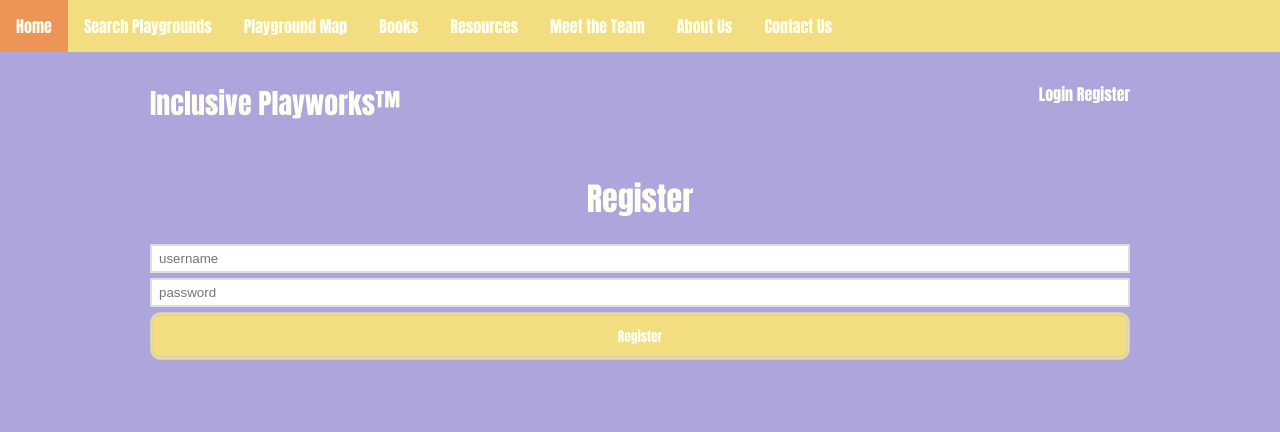
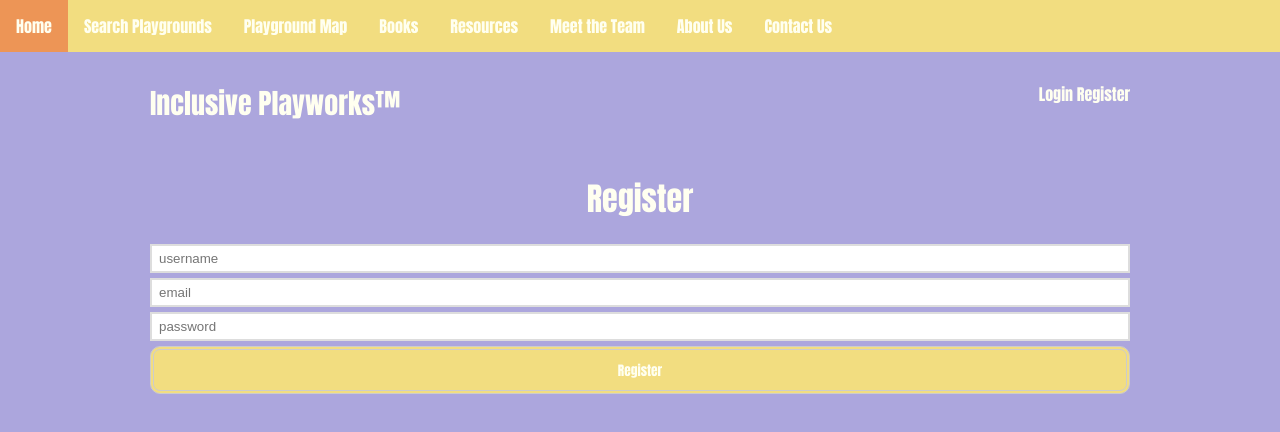
Before and after one commit to htntang/everychildplays, a React (Create React App) app in the folder client/: page /register in a window 1280 px wide. Shown: the top 432 px of the page. Built offline with nearby package versions, Linux system fonts and the light colour scheme.

Commit message:
added email to registration page

```diff
--- a/client/src/Pages/RegistrationPage.js
+++ b/client/src/Pages/RegistrationPage.js
@@ -5,6 +5,7 @@
         <h1>Register</h1>
 
             <input type="text" placeholder="username" />
+            <input type="email" placeholder="email" />
             <input type="password" placeholder="password" />
             <button>Register</button>
         </form>
```
